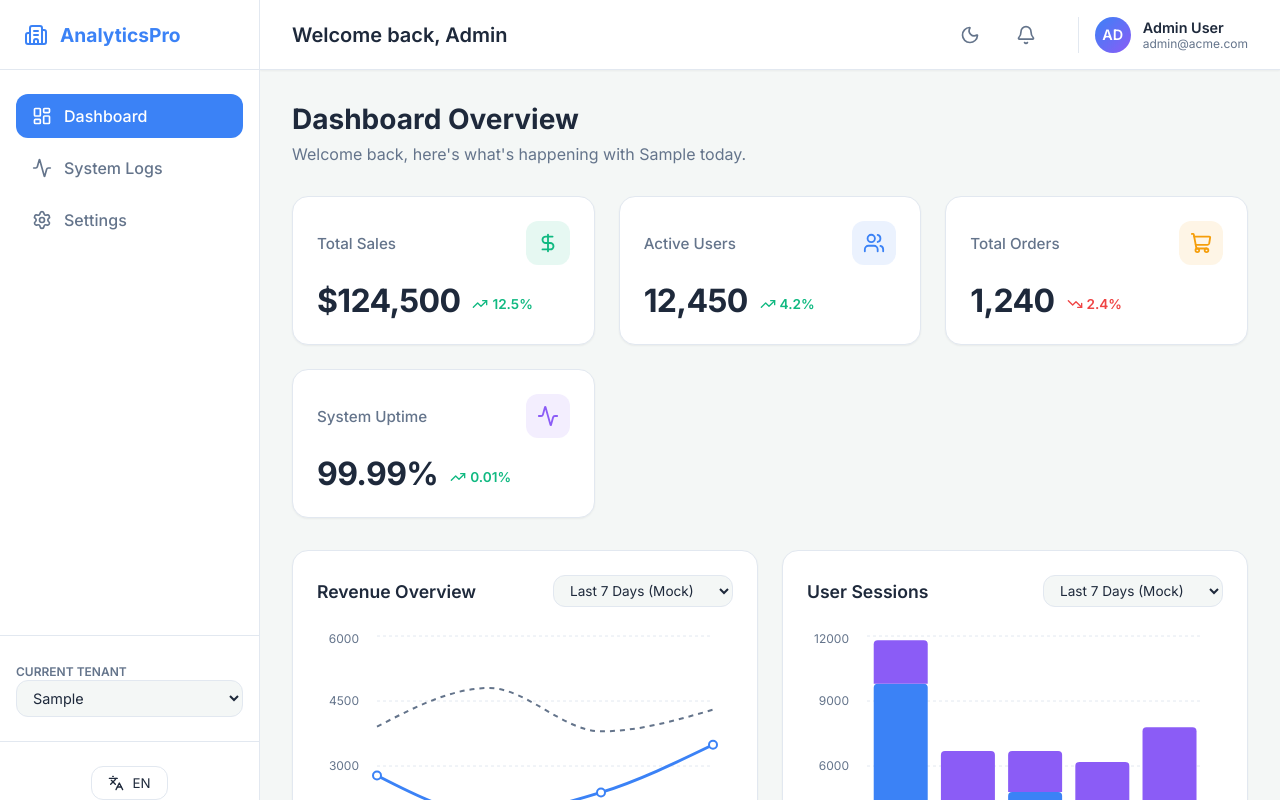
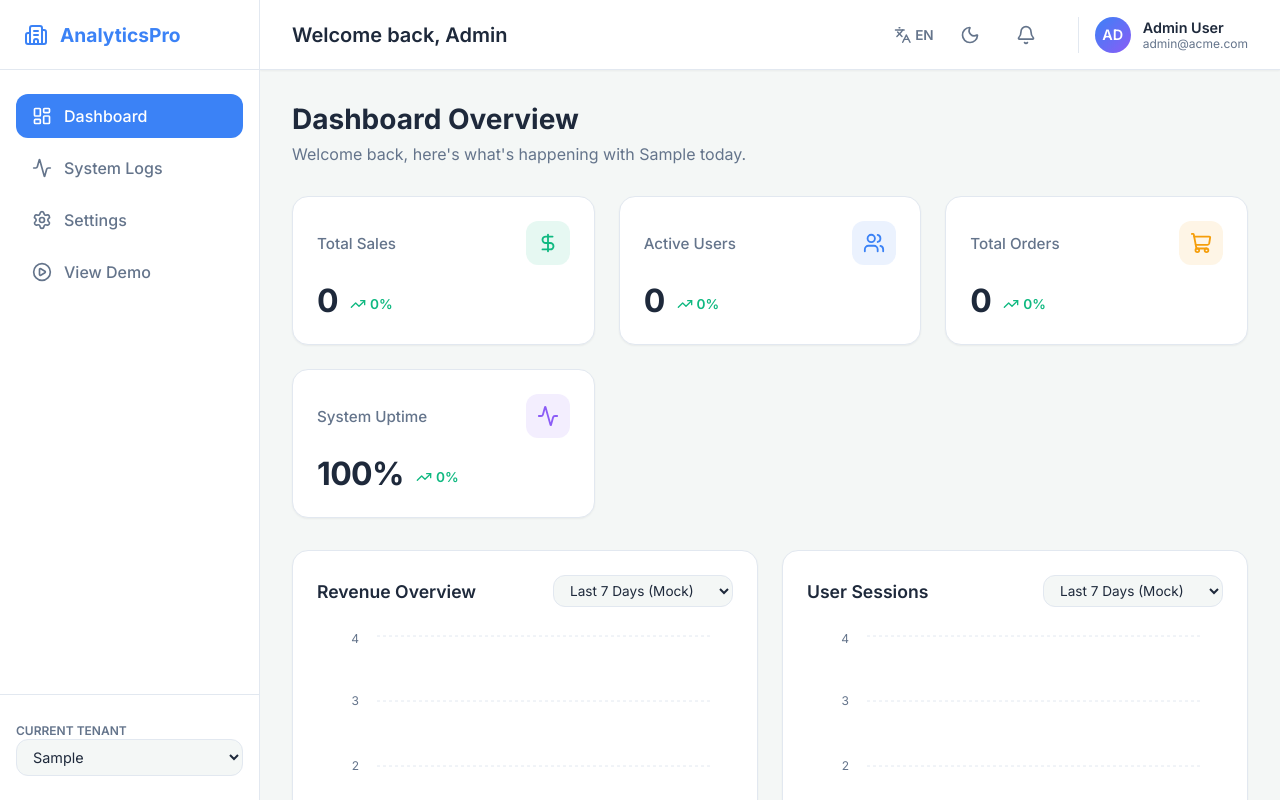
Before and after one commit to florexdev/Analytics-Dashboard, a React (Vite) app: page / in a window 1280 px wide. Both pictures are taken after typing "Sample" into the empty fields and a click on the button "Create Tenant". Shown: the top 800 px of the page. Built offline with nearby package versions, Linux system fonts and the light colour scheme.

Commit message:
feat: add dashboard views, charts, data table, and tenant context provider

```diff
--- a/src/components/DataTable.tsx
+++ b/src/components/DataTable.tsx
@@ -35,10 +35,12 @@ export const DataTable: React.FC = () => {
   const [rawData, setRawData] = useState<Order[]>(() => {
     if (isDemo || !currentTenant) return generateMockData(currentTenant?.id || 'demo');
 
-    const saved = localStorage.getItem(`orders_${currentTenant.id}`);
+    const saved = localStorage.getItem(`orders_v2_${currentTenant.id}`);
     if (saved) return JSON.parse(saved);
-    const initial = generateMockData(currentTenant.id);
-    localStorage.setItem(`orders_${currentTenant.id}`, JSON.stringify(initial));
+
+    // Non-demo new tenant should start with an empty array, not mock data
+    const initial: Order[] = [];
+    localStorage.setItem(`orders_v2_${currentTenant.id}`, JSON.stringify(initial));
     return initial;
   });
 
@@ -49,12 +51,12 @@ export const DataTable: React.FC = () => {
       return;
     }
 
-    const saved = localStorage.getItem(`orders_${currentTenant.id}`);
+    const saved = localStorage.getItem(`orders_v2_${currentTenant.id}`);
     if (saved) {
       setRawData(JSON.parse(saved));
     } else {
-      const initial = generateMockData(currentTenant.id);
-      localStorage.setItem(`orders_${currentTenant.id}`, JSON.stringify(initial));
+      const initial: Order[] = [];
+      localStorage.setItem(`orders_v2_${currentTenant.id}`, JSON.stringify(initial));
       setRawData(initial);
     }
   }, [currentTenant?.id, isDemo]);
@@ -140,7 +142,7 @@ export const DataTable: React.FC = () => {
     setRawData(updated);
 
     if (!isDemo) {
-      localStorage.setItem(`orders_${currentTenant.id}`, JSON.stringify(updated));
+      localStorage.setItem(`orders_v2_${currentTenant.id}`, JSON.stringify(updated));
     }
 
     setNewCustomer('');
--- a/src/components/Header.tsx
+++ b/src/components/Header.tsx
@@ -1,9 +1,15 @@
 import React from 'react';
-import { Bell, Moon, Sun } from 'lucide-react';
+import { Bell, Moon, Sun, Languages } from 'lucide-react';
+import { useTranslation } from 'react-i18next';
 import styles from './Header.module.css';
 
 export const Header: React.FC = () => {
   const [isDark, setIsDark] = React.useState(false);
+  const { i18n, t } = useTranslation();
+
+  const toggleLanguage = () => {
+    i18n.changeLanguage(i18n.language === 'en' ? 'tr' : 'en');
+  };
 
   const toggleTheme = () => {
     setIsDark(!isDark);
@@ -16,9 +22,13 @@ export const Header: React.FC = () => {
 
   return (
     <header className={styles.header}>
-      <div className={styles.title}>Welcome back, Admin</div>
+      <div className={styles.title}>{t('Welcome back, Admin') || 'Welcome back, Admin'}</div>
 
       <div className={styles.actions}>
+        <button className={styles.iconBtn} onClick={toggleLanguage} aria-label="Toggle Language" style={{ display: 'flex', alignItems: 'center', gap: '4px', fontSize: '0.85rem', fontWeight: 600 }}>
+          <Languages size={18} />
+          {i18n.language.toUpperCase()}
+        </button>
         <button className={styles.iconBtn} onClick={toggleTheme} aria-label="Toggle Theme">
           {isDark ? <Sun size={20} /> : <Moon size={20} />}
         </button>
--- a/src/components/SalesChart.tsx
+++ b/src/components/SalesChart.tsx
@@ -37,16 +37,30 @@ const mockSalesData = {
 };
 
 export const SalesChart = () => {
-  const { currentTenant } = useTenant();
+  const { currentTenant, isDemo } = useTenant();
   const { t } = useTranslation();
   const [filter, setFilter] = useState('7d');
 
   const data = useMemo(() => {
-    const rawData = mockSalesData[currentTenant.id as keyof typeof mockSalesData] || mockSalesData['t-001'];
-    // Very simple mock filtering
-    if (filter === '30d') return rawData;
-    return rawData.slice(Math.max(rawData.length - 4, 0));
-  }, [currentTenant.id, filter]);
+    const points = filter === '7d' ? 7 : filter === '30d' ? 30 : 90;
+
+    if (!isDemo) {
+      return Array.from({ length: points }).map((_, i) => ({
+        name: `Day ${i + 1}`,
+        current: 0,
+        previous: 0,
+      }));
+    }
+
+    const multiplier = currentTenant?.id === '1' ? 10000 : 5000;
+    const base = currentTenant?.id === '1' ? 5000 : 2000;
+
+    return Array.from({ length: points }).map((_, i) => ({
+      name: `Day ${i + 1}`,
+      current: Math.floor(Math.random() * multiplier) + base,
+      previous: Math.floor(Math.random() * (multiplier / 10)) + (base / 10),
+    }));
+  }, [filter, currentTenant?.id, isDemo]);
 
   return (
     <div className={styles.container}>
--- a/src/components/Sidebar.tsx
+++ b/src/components/Sidebar.tsx
@@ -1,22 +1,19 @@
 import React from 'react';
 import { NavLink } from 'react-router-dom';
 import { useTranslation } from 'react-i18next';
-import { LayoutDashboard, Settings, Activity, Building2, Languages } from 'lucide-react';
+import { LayoutDashboard, Settings, Activity, Building2, PlayCircle } from 'lucide-react';
 import { useTenant } from '../context/TenantContext';
 import styles from './Sidebar.module.css';
 
 export const Sidebar: React.FC = () => {
   const { currentTenant, tenants, setTenant } = useTenant();
-  const { t, i18n } = useTranslation();
-
-  const toggleLanguage = () => {
-    i18n.changeLanguage(i18n.language === 'en' ? 'tr' : 'en');
-  };
+  const { t } = useTranslation();
 
   const navItems = [
     { path: '/', label: t('dashboard'), icon: LayoutDashboard },
     { path: '/logs', label: t('logs'), icon: Activity },
     { path: '/settings', label: t('settings'), icon: Settings },
+    { path: '/demo', label: 'View Demo', icon: PlayCircle },
   ];
 
   return (
@@ -54,15 +51,6 @@ export const Sidebar: React.FC = () => {
         </select>
       </div>
 
-      <div style={{ marginTop: 'auto', paddingTop: '24px', borderTop: '1px solid var(--border-color)', display: 'flex', justifyContent: 'center' }}>
-        <button
-          onClick={toggleLanguage}
-          style={{ display: 'flex', alignItems: 'center', gap: '8px', padding: '8px 16px', backgroundColor: 'var(--bg-secondary)', border: '1px solid var(--border-color)', borderRadius: 'var(--radius-md)', color: 'var(--text-primary)', cursor: 'pointer' }}
-        >
-          <Languages size={16} />
-          {i18n.language.toUpperCase()}
-        </button>
-      </div>
     </aside>
   );
 };
--- a/src/components/UsersChart.tsx
+++ b/src/components/UsersChart.tsx
@@ -37,16 +37,24 @@ const mockUsersData = {
 };
 
 export const UsersChart = () => {
-  const { currentTenant } = useTenant();
+  const { currentTenant, isDemo } = useTenant();
   const { t } = useTranslation();
   const [filter, setFilter] = useState('7d');
 
   const data = useMemo(() => {
-    const rawData = mockUsersData[currentTenant.id as keyof typeof mockUsersData] || mockUsersData['t-001'];
-    // Very simple mock filtering
+    if (!isDemo) {
+      const points = filter === '7d' ? 7 : filter === '30d' ? 30 : 90;
+      return Array.from({ length: points }).map((_, i) => ({
+        name: `Day ${i + 1}`,
+        mobile: 0,
+        desktop: 0,
+      }));
+    }
+
+    const rawData = mockUsersData[currentTenant?.id as keyof typeof mockUsersData] || mockUsersData['t-001'];
     if (filter === '30d') return rawData;
     return rawData.slice(Math.max(rawData.length - 5, 0));
-  }, [currentTenant.id, filter]);
+  }, [currentTenant?.id, filter, isDemo]);
 
   return (
     <div className={styles.container}>
--- a/src/context/TenantContext.tsx
+++ b/src/context/TenantContext.tsx
@@ -16,7 +16,7 @@ export const TenantProvider: React.FC<{ children: ReactNode, isDemo: boolean }>
   const [tenants, setTenants] = useState<Tenant[]>(() => {
     if (isDemo) return mockTenants;
 
-    const saved = localStorage.getItem('tenants');
+    const saved = localStorage.getItem('tenants_v2');
     if (saved) {
       try {
         return JSON.parse(saved);
@@ -30,10 +30,10 @@ export const TenantProvider: React.FC<{ children: ReactNode, isDemo: boolean }>
   const [currentTenant, setCurrentTenant] = useState<Tenant | null>(() => {
     if (isDemo) return mockTenants[0];
 
-    const savedId = localStorage.getItem('currentTenantId');
+    const savedId = localStorage.getItem('currentTenantId_v2');
     if (savedId) {
       // Find within current loaded tenants (not mock, unless demo)
-      const saved = localStorage.getItem('tenants');
+      const saved = localStorage.getItem('tenants_v2');
       if (saved) {
         const parsed = JSON.parse(saved);
         const found = parsed.find((t: Tenant) => t.id === savedId);
@@ -49,11 +49,11 @@ export const TenantProvider: React.FC<{ children: ReactNode, isDemo: boolean }>
       setTenants(mockTenants);
       setCurrentTenant(mockTenants[0]);
     } else {
-      const saved = localStorage.getItem('tenants');
+      const saved = localStorage.getItem('tenants_v2');
       const loadedTenants = saved ? JSON.parse(saved) : [];
       setTenants(loadedTenants);
 
-      const savedId = localStorage.getItem('currentTenantId');
+      const savedId = localStorage.getItem('currentTenantId_v2');
       if (savedId && loadedTenants.length > 0) {
         setCurrentTenant(loadedTenants.find((t: Tenant) => t.id === savedId) || loadedTenants[0]);
       } else if (loadedTenants.length > 0) {
@@ -67,14 +67,14 @@ export const TenantProvider: React.FC<{ children: ReactNode, isDemo: boolean }>
   // Save to localStorage whenever tenants change (if not in demo)
   useEffect(() => {
     if (!isDemo) {
-      localStorage.setItem('tenants', JSON.stringify(tenants));
+      localStorage.setItem('tenants_v2', JSON.stringify(tenants));
     }
   }, [tenants, isDemo]);
 
   // Save to localStorage whenever currentTenant changes (if not in demo)
   useEffect(() => {
     if (!isDemo && currentTenant) {
-      localStorage.setItem('currentTenantId', currentTenant.id);
+      localStorage.setItem('currentTenantId_v2', currentTenant.id);
     }
   }, [currentTenant, isDemo]);
 
--- a/src/pages/Dashboard.tsx
+++ b/src/pages/Dashboard.tsx
@@ -1,4 +1,4 @@
-import React from 'react';
+import React, { useMemo } from 'react';
 import { DollarSign, Users, Activity, ShoppingCart } from 'lucide-react';
 import { useTranslation } from 'react-i18next';
 import { useTenant } from '../context/TenantContext';
@@ -9,17 +9,32 @@ import { DataTable } from '../components/DataTable';
 import styles from './Dashboard.module.css';
 
 export const Dashboard: React.FC = () => {
-  const { currentTenant } = useTenant();
+  const { currentTenant, isDemo } = useTenant();
   const { t } = useTranslation();
 
-  // Mock data based on the current tenant to show reactivity
-  const kpiData = {
-    't-001': { sales: '$124,500', users: '12,450', uptime: '99.99%', orders: '1,240', trends: [12.5, 4.2, 0.01, -2.4] },
-    't-002': { sales: '$45,200', users: '3,100', uptime: '99.95%', orders: '430', trends: [8.1, -1.2, -0.05, 5.4] },
-    't-003': { sales: '$8,400', users: '450', uptime: '98.50%', orders: '84', trends: [-4.5, 15.2, 0, 1.2] },
-  };
+  const currentData = useMemo(() => {
+    if (!isDemo) {
+      return {
+        revenue: 0,
+        sales: 0,
+        users: 0,
+        uptime: '100%',
+        orders: 0,
+        trends: [0, 0, 0, 0]
+      };
+    }
 
-  const currentData = kpiData[currentTenant.id as keyof typeof kpiData] || kpiData['t-001'];
+    // Mock data for demo mode
+    const kpiData = {
+      revenue: currentTenant?.id === '1' ? 124500 : 84200,
+      sales: currentTenant?.id === '1' ? 1420 : 856,
+      users: currentTenant?.id === '1' ? 12450 : 8200,
+      uptime: '99.9%',
+      orders: currentTenant?.id === '1' ? 342 : 156,
+      trends: [12.5, 8.2, 0.1, -2.4]
+    };
+    return kpiData;
+  }, [currentTenant?.id, isDemo]);
 
   return (
     <div>
```
